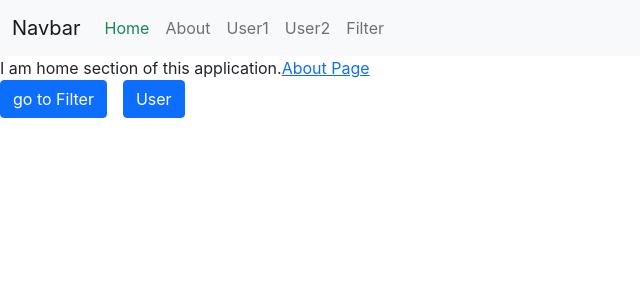
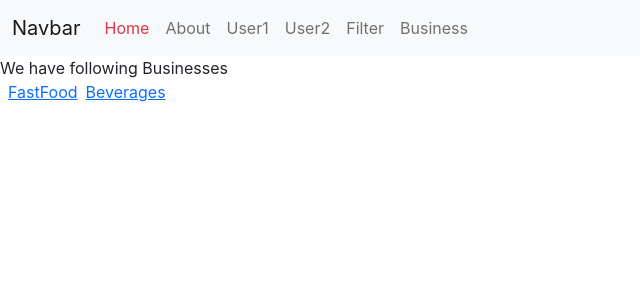
Before and after one commit to FarooqHaiderAlvi/React_Routing, a React (Create React App) app: page /Business in a window 1280 px wide. Before the commit this address led to /. Shown: the top 300 px of the page, without its empty margins (0-640 px from the left). Built offline with nearby package versions, Linux system fonts and the light colour scheme.

Commit message:
nested routing

```diff
--- a/src/App.jsx
+++ b/src/App.jsx
@@ -5,6 +5,10 @@ import Home from './Components/Home';
 import Navbar from './Components/Navbar';
 import User from './Components/User';
 import Filter from './Components/Filter';
+import Business from './Components/Business';
+import FastFood from './Components/FastFood';
+import Beverages from './Components/Beverages';
+
 // import {createBrowserRouter, RouterProvider} from 'react-router-dom';
 import { BrowserRouter, Routes, Route,Navigate } from 'react-router-dom';
 function App() {
@@ -21,17 +25,21 @@ function App() {
         <Routes>
           <Route path="/" element={ <> <Navbar /> <Home /></>}   />
           <Route path="/about" element={<> <Navbar /><About /></>} />
-          {/* to show error page if wrong url is hit */}
-          {/* <Route path="/*" element={<Error404 />} /> */}
 
-          {/* suppose i want that if any wrong url entered then it rediect to home page then
-          I have to import Naviate and then define route like this */}
 
         <Route path="/*" element={<Navigate to="/" />} />
 
 
         <Route path="/user/:name" element={ <> <Navbar /> <User /></>} />
         <Route path="/Filter" element={ <> <Navbar /> <Filter /></>} />
+
+        <Route path='/Business/' element={<><Navbar/><Business/>  </>}>
+
+        <Route path='FastFood' element={<> <FastFood/> </>} />
+        <Route path='Beverages' element={<> <Beverages/> </>} />
+
+        </Route>
+
 
 
         </Routes>
--- /dev/null
+++ b/src/Components/Beverages.jsx
@@ -0,0 +1,9 @@
+import React from 'react'
+
+export default function Beverages() {
+  return (
+    <div>
+      <div>We provide quality beverages.</div>
+    </div>
+  )
+}
--- /dev/null
+++ b/src/Components/Business.jsx
@@ -0,0 +1,16 @@
+import { Link, Outlet } from "react-router-dom";
+
+function Business(){
+
+    return(
+        <>
+        <div>We have following Businesses</div>
+        <Link  className="mx-2" to="FastFood">FastFood</Link>
+        <Link to="Beverages">Beverages</Link>
+
+        <Outlet/>
+        </>
+    )
+}
+
+export default Business;
--- /dev/null
+++ b/src/Components/FastFood.jsx
@@ -0,0 +1,11 @@
+
+import React from 'react'
+
+export default function FastFood() {
+  return (
+    <>
+
+     <div>We provide healthy and quality food to our Customers.</div>
+    </>
+  )
+}
--- a/src/Components/Home.jsx
+++ b/src/Components/Home.jsx
@@ -11,7 +11,7 @@ export default function Home() {
     return (
         <>
            I am home section of this application.
-            <Link to="/About">About Page</Link>
+            <button className="btn btn-danger" ><Link to="/About" style={{'textDecoration':'none','color':'white'}}>About Page</Link> </button>
 <br/>
             <button className="btn btn-primary" onClick={()=>{navToPage('/Filter')}} > go to Filter</button>
             <button className="btn btn-primary mx-3" onClick={()=>{navToPage('/About')}} > User</button>
--- a/src/Components/Navbar.jsx
+++ b/src/Components/Navbar.jsx
@@ -28,6 +28,9 @@ export default function Navbar() {
                 <Link className="nav-link" to="/Filter">Filter</Link>
               </li>
 
+               <li className="nav-item">
+                <Link className='nav-link' to="/Business">Business</Link>
+               </li>
 
             </ul>
 
```
Also changed, not shown: src/Components/Clothing.jsx (added).
